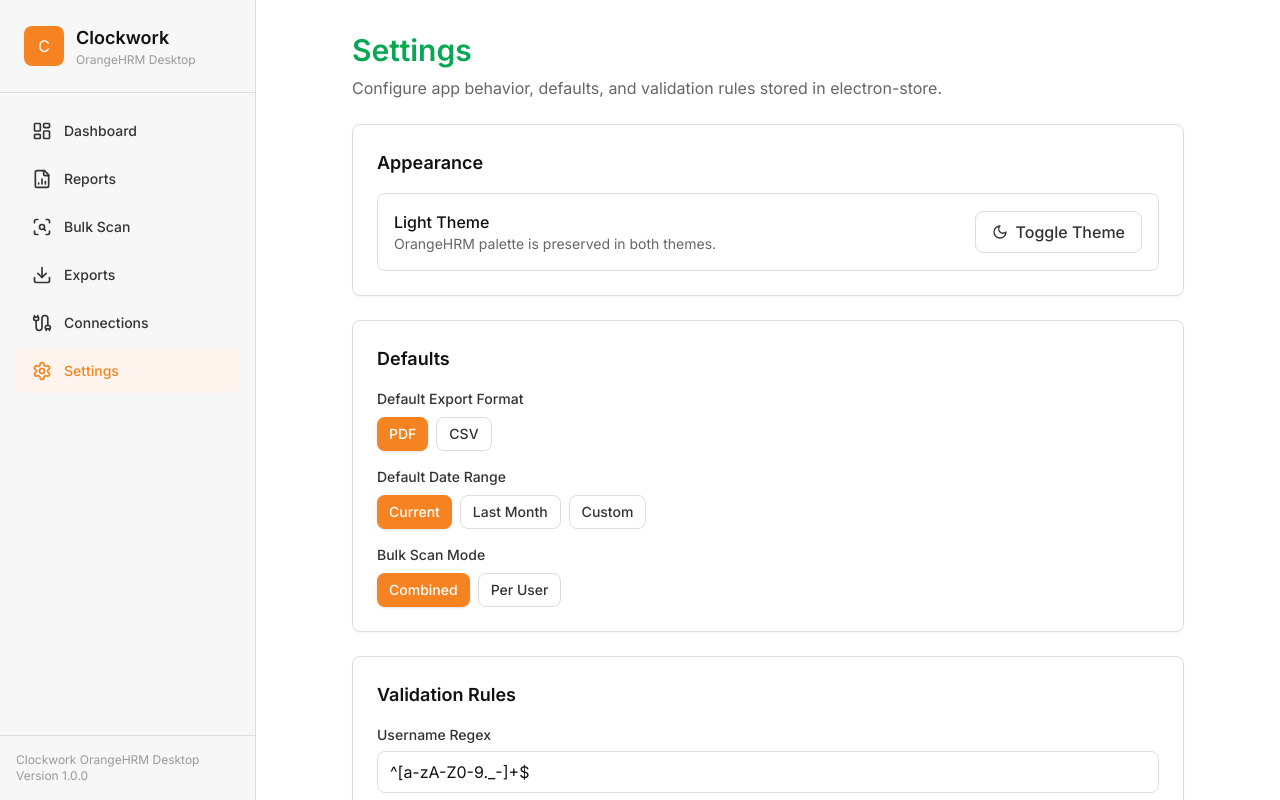
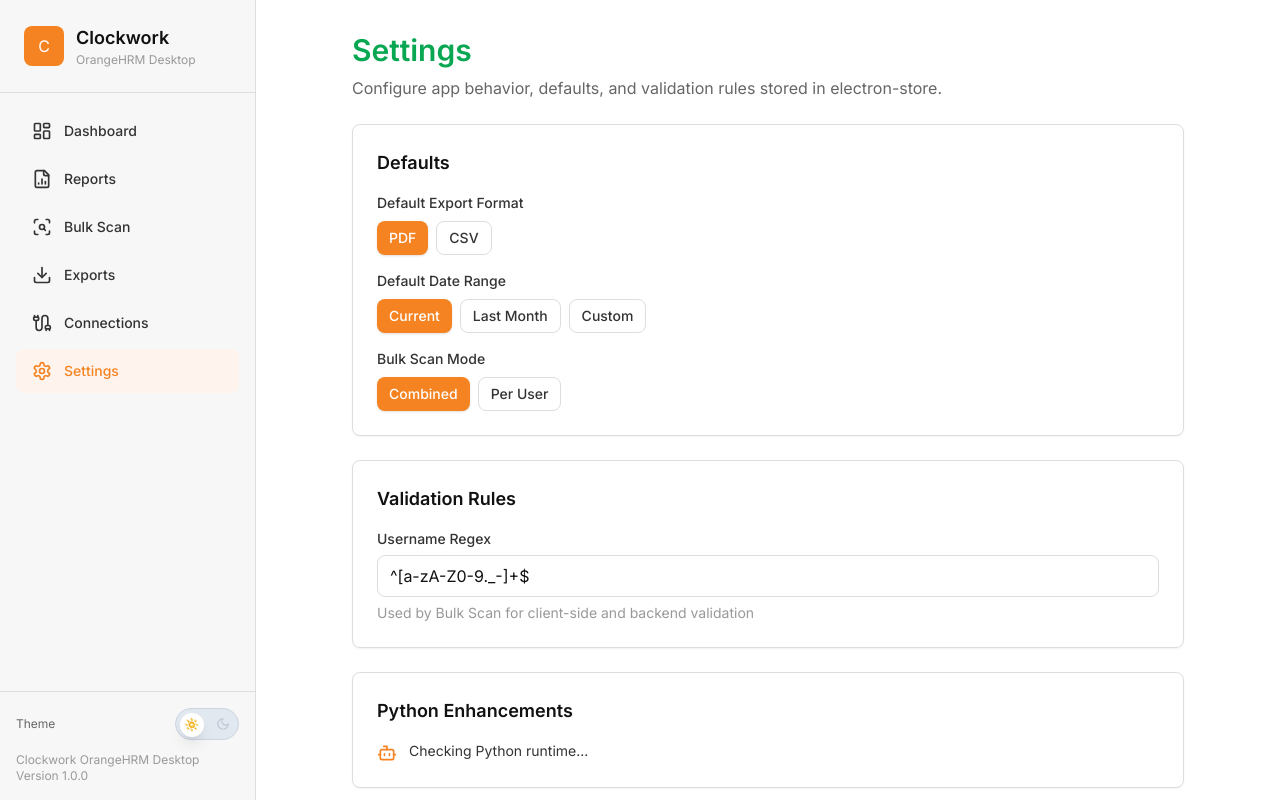
Before and after one commit to Ilia-Shakeri/Clockwork-OrangeHRM-Desktop, a React (Vite) app: page /#/settings in a window 1280 px wide. Built offline with nearby package versions, Linux system fonts and the light colour scheme.

Commit message:
feat: implement theme toggle functionality with UI updates

```diff
--- a/electron/main.ts
+++ b/electron/main.ts
@@ -101,7 +101,6 @@
     await mainWindow.loadFile(resolveRendererIndexPath());
   } else {
     await mainWindow.loadURL(resolveRendererUrl());
-    mainWindow.webContents.openDevTools({ mode: "detach" });
   }
 
   mainWindow.on("closed", () => {
--- /dev/null
+++ b/src/components/GlassThemeToggle.tsx
@@ -0,0 +1,59 @@
+import { motion } from "motion/react";
+import { Sun, Moon } from "lucide-react";
+
+interface GlassThemeToggleProps {
+  isDark: boolean;
+  onToggle: () => void;
+}
+
+export function GlassThemeToggle({ isDark, onToggle }: GlassThemeToggleProps) {
+  return (
+    <button
+      onClick={onToggle}
+      className="relative h-8 w-16 cursor-pointer rounded-full transition-all duration-300"
+      style={{
+        backgroundColor: isDark ? "#1E293B" : "#E2E8F0",
+        border: isDark ? "1px solid #334155" : "1px solid #CBD5E1",
+      }}
+      aria-label="Toggle theme"
+    >
+      <motion.div
+        className="absolute top-1 flex h-6 w-6 items-center justify-center rounded-full shadow-lg"
+        style={{
+          backgroundColor: isDark ? "#0F172A" : "#FFFFFF",
+        }}
+        animate={{
+          left: isDark ? "calc(100% - 28px)" : "4px",
+        }}
+        transition={{
+          type: "spring",
+          stiffness: 500,
+          damping: 30,
+        }}
+      >
+        {isDark ? (
+          <Moon className="h-3.5 w-3.5 text-cyan-400" />
+        ) : (
+          <Sun className="h-3.5 w-3.5 text-yellow-500" />
+        )}
+      </motion.div>
+
+      <div className="absolute inset-0 flex items-center justify-between px-2">
+        <Sun
+          className="h-3.5 w-3.5 transition-opacity"
+          style={{
+            color: isDark ? "#64748B" : "#F59E0B",
+            opacity: isDark ? 0.3 : 0.5,
+          }}
+        />
+        <Moon
+          className="h-3.5 w-3.5 transition-opacity"
+          style={{
+            color: isDark ? "#22D3EE" : "#64748B",
+            opacity: isDark ? 0.5 : 0.3,
+          }}
+        />
+      </div>
+    </button>
+  );
+}
--- a/src/components/Layout.tsx
+++ b/src/components/Layout.tsx
@@ -1,4 +1,4 @@
-import { useEffect } from "react";
+import { useEffect, useState } from "react";
 import { NavLink, Outlet } from "react-router";
 import {
   Cable,
@@ -8,9 +8,11 @@
   Settings,
   FileChartColumn,
 } from "lucide-react";
-import { Toaster } from "sonner";
+import { toast, Toaster } from "sonner";
 import { apiClient } from "@/api/client";
 import { cn } from "@/app/lib/utils";
+import { GlassThemeToggle } from "@/components/GlassThemeToggle";
+import type { UiSettings } from "@/types/api";
 
 const navigationItems = [
   { to: "/", label: "Dashboard", icon: LayoutDashboard },
@@ -22,16 +24,48 @@
 ];
 
 export function Layout() {
+  const [settings, setSettings] = useState<UiSettings | null>(null);
+  const [isDark, setIsDark] = useState(false);
+
   useEffect(() => {
     apiClient
       .getSettings()
       .then(({ settings }) => {
-        document.documentElement.classList.toggle("dark", settings.theme === "dark");
+        setSettings(settings);
+        const nextIsDark = settings.theme === "dark";
+        setIsDark(nextIsDark);
+        document.documentElement.classList.toggle("dark", nextIsDark);
       })
       .catch(() => {
         // Ignore startup settings issues.
       });
   }, []);
+
+  const handleThemeToggle = async () => {
+    if (!settings) {
+      return;
+    }
+
+    const nextIsDark = !isDark;
+    const nextSettings: UiSettings = {
+      ...settings,
+      theme: nextIsDark ? "dark" : "light",
+    };
+
+    setIsDark(nextIsDark);
+    setSettings(nextSettings);
+    document.documentElement.classList.toggle("dark", nextIsDark);
+
+    try {
+      await apiClient.saveSettings(nextSettings);
+    } catch (error) {
+      const rollbackIsDark = !nextIsDark;
+      setIsDark(rollbackIsDark);
+      setSettings(settings);
+      document.documentElement.classList.toggle("dark", rollbackIsDark);
+      toast.error(error instanceof Error ? error.message : "Failed to save theme setting");
+    }
+  };
 
   return (
     <div className="flex h-screen overflow-hidden bg-[var(--clockwork-bg-primary)]">
@@ -75,6 +109,10 @@
         </nav>
 
         <div className="border-t border-[var(--clockwork-border)] p-4 text-xs text-[var(--clockwork-gray-500)]">
+          <div className="mb-3 flex items-center justify-between">
+            <span className="text-xs text-[var(--clockwork-gray-600)]">Theme</span>
+            <GlassThemeToggle isDark={isDark} onToggle={() => void handleThemeToggle()} />
+          </div>
           <p>Clockwork OrangeHRM Desktop</p>
           <p>Version 1.0.0</p>
         </div>
--- a/src/pages/Settings.tsx
+++ b/src/pages/Settings.tsx
@@ -1,5 +1,5 @@
 import { useEffect, useMemo, useState } from "react";
-import { Bot, Moon, Save, Sun } from "lucide-react";
+import { Bot, Save } from "lucide-react";
 import { toast } from "sonner";
 import { apiClient } from "@/api/client";
 import { Button } from "@/app/components/Button";
@@ -50,10 +50,6 @@
     };
   }, []);
 
-  useEffect(() => {
-    document.documentElement.classList.toggle("dark", settings.theme === "dark");
-  }, [settings.theme]);
-
   const regexStatus = useMemo(() => {
     try {
       // eslint-disable-next-line no-new
@@ -90,36 +86,6 @@
           Configure app behavior, defaults, and validation rules stored in electron-store.
         </p>
       </div>
-
-      <Card>
-        <CardHeader>
-          <CardTitle>Appearance</CardTitle>
-        </CardHeader>
-        <CardContent>
-          <div className="flex items-center justify-between rounded-lg border border-[var(--clockwork-border)] p-4">
-            <div>
-              <p className="font-medium text-[var(--clockwork-gray-900)]">
-                {settings.theme === "dark" ? "Dark Theme" : "Light Theme"}
-              </p>
-              <p className="text-sm text-[var(--clockwork-gray-600)]">
-                OrangeHRM palette is preserved in both themes.
-              </p>
-            </div>
-            <Button
-              variant="secondary"
-              onClick={() =>
-                setSettings((current) => ({
-                  ...current,
-                  theme: current.theme === "light" ? "dark" : "light",
-                }))
-              }
-            >
-              {settings.theme === "light" ? <Moon className="h-4 w-4" /> : <Sun className="h-4 w-4" />}
-              Toggle Theme
-            </Button>
-          </div>
-        </CardContent>
-      </Card>
 
       <Card>
         <CardHeader>
@@ -237,7 +203,7 @@
 
       <div className="flex items-center gap-3">
         <Button variant="primary" onClick={handleSave} disabled={saving}>
-          {saving ? <Sun className="h-4 w-4 animate-spin" /> : <Save className="h-4 w-4" />}
+          <Save className={`h-4 w-4 ${saving ? "animate-spin" : ""}`} />
           Save Settings
         </Button>
       </div>
```
